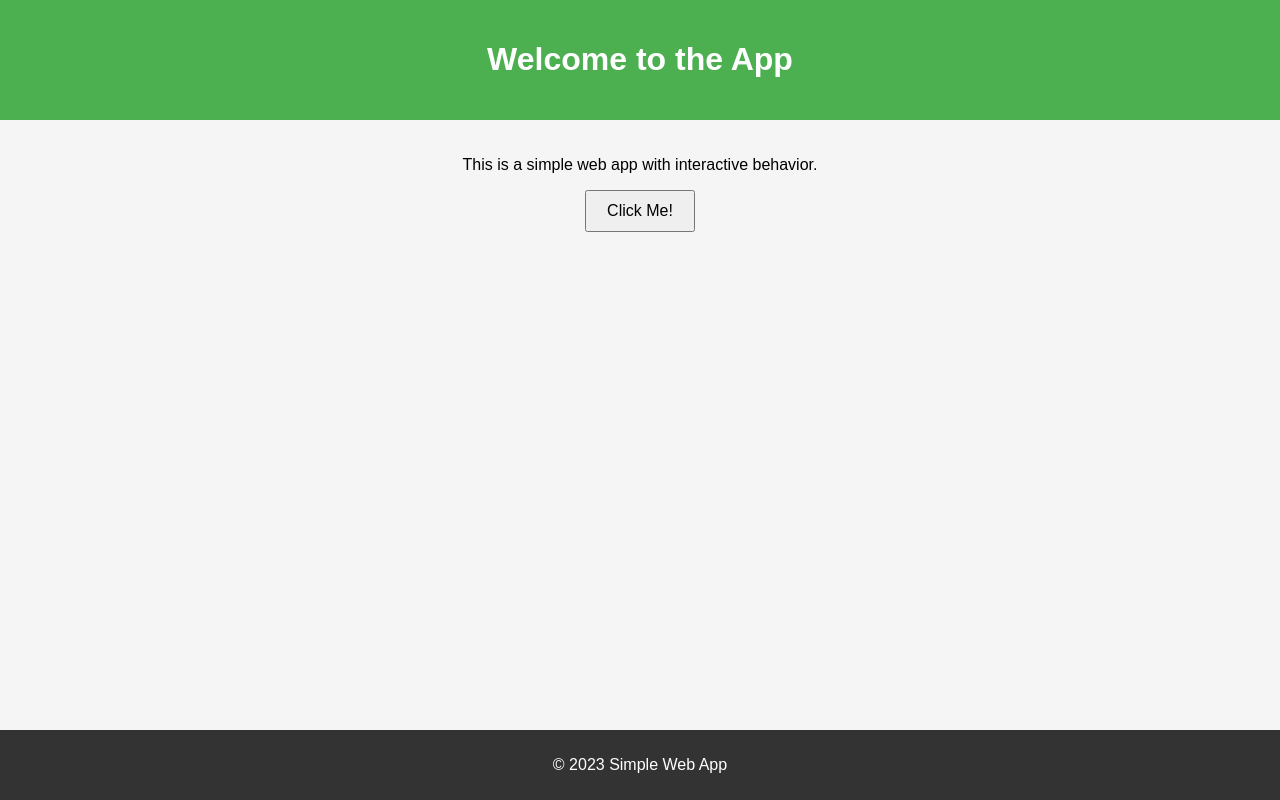
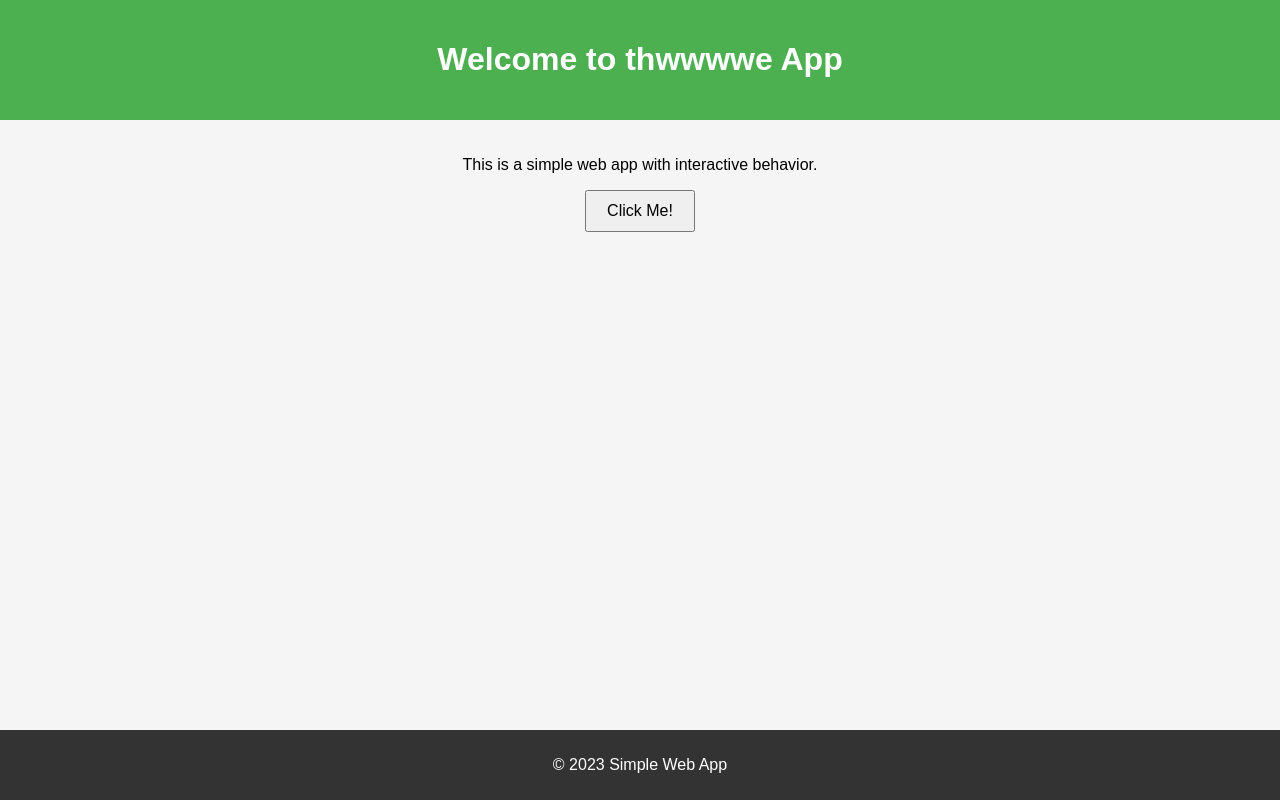
Before and after one commit to AInnov8yt/testing-lovable-28, a plain HTML site: page index.html in a window 1280 px wide. Drawn offline with Linux system fonts and the light colour scheme.

Commit message:
Update index.html

```diff
--- a/index.html
+++ b/index.html
@@ -8,7 +8,7 @@
 </head>
 <body>
   <header>
-    <h1>Welcome to the App</h1>
+    <h1>Welcome to thwwwwe App</h1>
   </header>
   <main>
     <p id="message">This is a simple web app with interactive behavior.</p>
```
